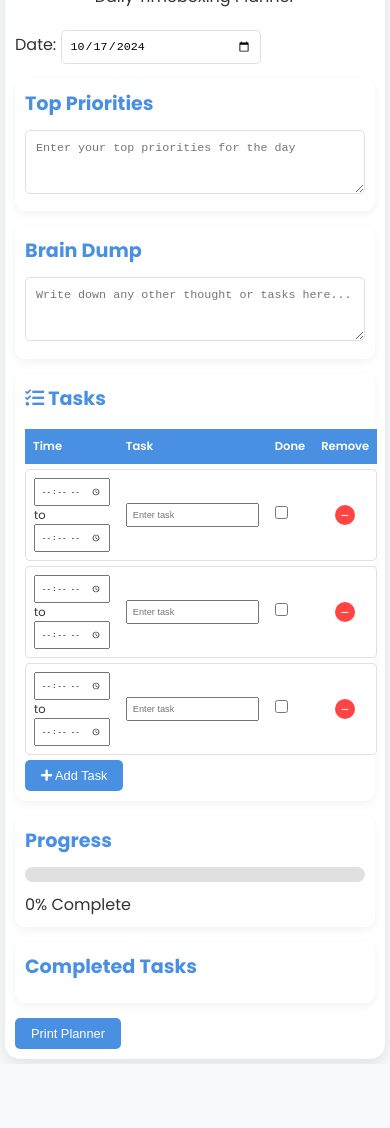
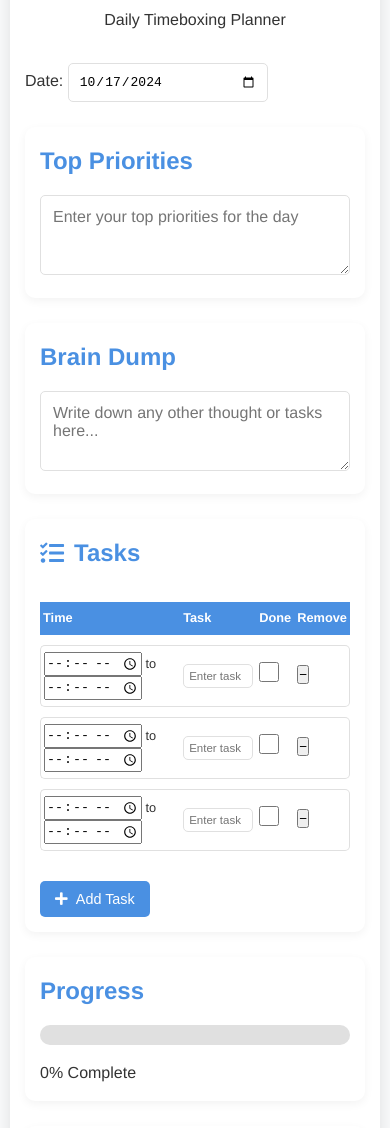
Before and after one commit to dgilipro/dgiliprotimebox01, a plain HTML site: page index.html in a window 390 px wide. Shown: the part 84-1212 px from the top of the page. Before the commit the page ends 1148 px from the top, so only its background shows below. Drawn offline with Linux system fonts and the light colour scheme.

Commit message:
Update styles.css

```diff
--- a/styles.css
+++ b/styles.css
@@ -16,48 +16,57 @@
 }
 
 body {
-    font-family: 'Poppins', sans-serif;
+    font-family: 'Helvetica Neue', 'Helvetica', Arial, sans-serif;
     line-height: 1.6;
     background-color: var(--background-color);
     color: var(--text-color);
-    padding: 10px;
+    padding: 20px;
 }
 
 .planner-container {
-    max-width: 100%;
+    max-width: 1200px;
     margin: 0 auto;
     background-color: var(--card-background);
-    padding: 15px;
+    padding: 30px;
     border-radius: 15px;
     box-shadow: 0 5px 15px rgba(0, 0, 0, 0.1);
 }
 
 header {
     text-align: center;
-    margin-bottom: 20px;
+    margin-bottom: 30px;
 }
 
 h1 {
+    font-family: 'Helvetica', Arial, sans-serif;
+    color: var(--primary-color);
+    margin-bottom: 15px;
+    font-size: 2.5em;
+    font-weight: 700;
+}
+
+h2 {
+    font-family: 'Helvetica', Arial, sans-serif;
     color: var(--primary-color);
     margin-bottom: 15px;
     font-size: 1.8em;
+    font-weight: 600;
 }
 
-h2 {
-    color: var(--primary-color);
-    margin-bottom: 10px;
-    font-size: 1.3em;
+p {
+    font-family: 'Helvetica Neue', 'Helvetica', Arial, sans-serif;
+    font-weight: 400;
 }
 
 .date-picker {
-    margin-bottom: 15px;
+    margin-bottom: 25px;
 }
 
 .date-picker input {
-    padding: 8px;
+    padding: 10px;
     border: 1px solid var(--border-color);
     border-radius: 5px;
-    font-size: 0.9em;
+    font-size: 1em;
     width: 100%;
     max-width: 200px;
 }
@@ -65,18 +74,19 @@ h2 {
 .card {
     background-color: var(--card-background);
     border-radius: 10px;
-    padding: 15px;
-    margin-bottom: 15px;
+    padding: 20px;
+    margin-bottom: 25px;
     box-shadow: 0 3px 10px rgba(0, 0, 0, 0.05);
 }
 
 textarea {
     width: 100%;
-    padding: 10px;
+    padding: 12px;
     border: 1px solid var(--border-color);
     border-radius: 5px;
     resize: vertical;
-    font-size: 0.9em;
+    font-size: 1em;
+    font-family: 'Helvetica Neue', 'Helvetica', Arial, sans-serif;
     transition: border-color 0.3s ease;
 }
 
@@ -85,52 +95,101 @@ textarea:focus {
     border-color: var(--primary-color);
 }
 
-table {
+.task-list h2 {
+    color: #4a90e2;
+    display: flex;
+    align-items: center;
+    margin-bottom: 20px;
+}
+
+.task-list h2 i {
+    margin-right: 10px;
+}
+
+#task-table {
     width: 100%;
     border-collapse: separate;
-    border-spacing: 0 5px;
+    border-spacing: 0 10px;
 }
 
-th, td {
+#task-table th {
+    background-color: #4a90e2;
+    color: white;
     padding: 10px;
     text-align: left;
 }
 
-th {
-    background-color: var(--primary-color);
-    color: white;
-    font-weight: 600;
-    font-size: 0.9em;
+#task-table td {
+    background-color: white;
+    padding: 10px;
+    border-top: 1px solid #e0e0e0;
+    border-bottom: 1px solid #e0e0e0;
 }
 
-td {
-    background-color: var(--card-background);
-    border-top: 1px solid var(--border-color);
-    border-bottom: 1px solid var(--border-color);
-    font-size: 0.9em;
-}
-
-td:first-child {
-    border-left: 1px solid var(--border-color);
+#task-table td:first-child {
+    border-left: 1px solid #e0e0e0;
     border-top-left-radius: 5px;
     border-bottom-left-radius: 5px;
 }
 
-td:last-child {
-    border-right: 1px solid var(--border-color);
+#task-table td:last-child {
+    border-right: 1px solid #e0e0e0;
     border-top-right-radius: 5px;
     border-bottom-right-radius: 5px;
+}
+
+.time-input {
+    display: flex;
+    align-items: center;
+}
+
+.time-input input[type="time"] {
+    width: 110px;
+    padding: 5px;
+    border: 1px solid #e0e0e0;
+    border-radius: 5px;
+}
+
+.time-input span {
+    margin: 0 5px;
+}
+
+.task-description {
+    width: 100%;
+    padding: 5px;
+    border: 1px solid #e0e0e0;
+    border-radius: 5px;
+}
+
+.task-done {
+    width: 20px;
+    height: 20px;
+}
+
+.remove-task {
+    background-color: #ff4444;
+    color: white;
+    border: none;
+    border-radius: 50%;
+    width: 25px;
+    height: 25px;
+    font-size: 18px;
+    cursor: pointer;
+    display: flex;
+    justify-content: center;
+    align-items: center;
 }
 
 .btn {
     display: inline-block;
     background-color: var(--primary-color);
     color: white;
-    padding: 10px 20px;
+    padding: 12px 24px;
     border: none;
     border-radius: 5px;
     cursor: pointer;
-    font-size: 0.9em;
+    font-size: 1em;
+    font-weight: 500;
     transition: background-color 0.3s ease, transform 0.2s ease;
 }
 
@@ -139,13 +198,21 @@ td:last-child {
     transform: translateY(-2px);
 }
 
+#add-task {
+    margin-top: 20px;
+}
+
+#add-task i {
+    margin-right: 5px;
+}
+
 .progress-bar {
     width: 100%;
-    height: 15px;
+    height: 20px;
     background-color: var(--border-color);
     border-radius: 10px;
     overflow: hidden;
-    margin-bottom: 10px;
+    margin-bottom: 15px;
 }
 
 #progress-fill {
@@ -155,35 +222,14 @@ td:last-child {
     transition: width 0.3s ease-in-out;
 }
 
-.minus-sign {
-    background-color: #ff4444;
-    color: white;
-    border: none;
-    border-radius: 50%;
-    width: 25px;
-    height: 25px;
-    font-size: 16px;
-    cursor: pointer;
-    display: flex;
-    justify-content: center;
-    align-items: center;
-    margin: 0 auto;
-    transition: background-color 0.3s ease, transform 0.2s ease;
-}
-
-.minus-sign:hover {
-    background-color: #cc0000;
-    transform: scale(1.1);
-}
-
 #completed-tasks {
     list-style-type: none;
 }
 
 #completed-tasks li {
-    padding: 8px 0;
+    padding: 10px 0;
     border-bottom: 1px solid var(--border-color);
-    font-size: 0.9em;
+    font-size: 1em;
 }
 
 #completed-tasks li:last-child {
@@ -191,7 +237,7 @@ td:last-child {
 }
 
 @media print {
-    .btn, .minus-sign {
+    .btn, .remove-task {
         display: none;
     }
     .planner-container {
@@ -199,48 +245,136 @@ td:last-child {
     }
 }
 
-@media (max-width: 600px) {
+@media (max-width: 768px) {
     body {
-        padding: 5px;
+        padding: 10px;
     }
 
     .planner-container {
+        padding: 15px;
+    }
+
+    h1 {
+        font-size: 2em;
+    }
+
+    h2 {
+        font-size: 1.5em;
+    }
+
+    .card {
+        padding: 15px;
+    }
+
+    #task-table {
+        font-size: 0.9em;
+    }
+
+    .btn {
+        font-size: 0.9em;
+        padding: 10px 20px;
+    }
+
+    /* ... (previous CSS remains the same) ... */
+
+.remove-task {
+    background-color: #ff4444;
+    color: white;
+    border: none;
+    border-radius: 50%;
+    width: 30px;
+    height: 30px;
+    font-size: 18px;
+    cursor: pointer;
+    display: flex;
+    justify-content: center;
+    align-items: center;
+    transition: background-color 0.3s ease, transform 0.2s ease;
+    margin: 0 auto;
+}
+
+.remove-task:hover {
+    background-color: #cc0000;
+    transform: scale(1.1);
+}
+
+@media (max-width: 768px) {
+    body {
         padding: 10px;
     }
 
+    .planner-container {
+        padding: 15px;
+    }
+
     h1 {
+        font-size: 2em;
+    }
+
+    h2 {
         font-size: 1.5em;
     }
 
-    h2 {
-        font-size: 1.2em;
+    .card {
+        padding: 15px;
     }
 
-    .card {
-        padding: 10px;
+    #task-table {
+        font-size: 0.9em;
     }
 
-    table {
+    #task-table th,
+    #task-table td {
+        padding: 8px 5px;
+    }
+
+    .time-input {
+        flex-direction: column;
+        align-items: flex-start;
+    }
+
+    .time-input input[type="time"] {
+        width: 100%;
+        margin-bottom: 5px;
+    }
+
+    .task-description {
+        width: 100%;
+    }
+
+    .btn {
+        font-size: 0.9em;
+        padding: 10px 15px;
+    }
+
+    .remove-task {
+        width: 28px;
+        height: 28px;
+        font-size: 16px;
+    }
+}
+
+@media (max-width: 480px) {
+    #task-table {
         font-size: 0.8em;
     }
 
-    th, td {
-        padding: 8px;
+    #task-table th,
+    #task-table td {
+        padding: 6px 3px;
     }
 
-    .btn {
-        font-size: 0.8em;
-        padding: 8px 16px;
-    }
-
-    .minus-sign {
-        width: 20px;
-        height: 20px;
+    .remove-task {
+        width: 24px;
+        height: 24px;
         font-size: 14px;
     }
 
-    input[type="time"], input[type="text"] {
-        font-size: 0.8em;
-        padding: 5px;
+    .time-input input[type="time"] {
+        font-size: 0.9em;
+    }
+
+    .task-description {
+        font-size: 0.9em;
     }
 }
```
